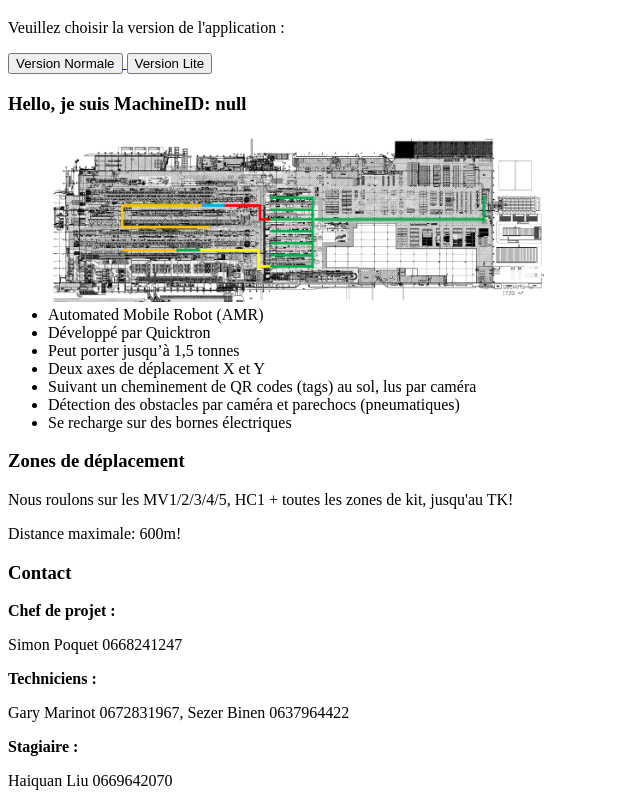
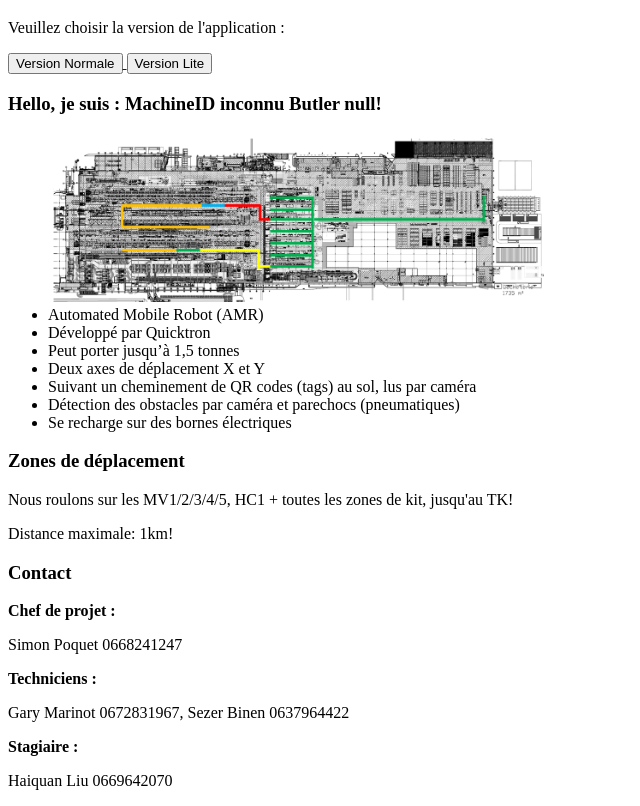
Before and after one commit to Lavigne6/Stellantis_SX_CPL_AMR, a plain HTML site: page index.html in a window 1280 px wide. Both pictures are taken after a click on the button "Version Lite". Shown: the part 61-867 px from the top of the page, without its empty margins (0-640 px from the left). Drawn offline with Linux system fonts and the light colour scheme.

Commit message:
Update index.html

```diff
--- a/index.html
+++ b/index.html
@@ -35,7 +35,7 @@
 
         <h3>Zones de déplacement</h3>
         <p>Nous roulons sur les MV1/2/3/4/5, HC1 + toutes les zones de kit, jusqu'au TK!</p>
-        <p>Distance maximale: 600m!</p>
+        <p>Distance maximale: 1km!</p>
 
         <h3>Contact</h3>
         <p><strong>Chef de projet :</strong></p>
@@ -54,11 +54,34 @@
         }
 
         // 显示Lite内容并插入MachineID
-        function showLite() {
-            var machineID = getQueryParam("MachineID");
-            document.getElementById("machineIDText").innerHTML = "Hello, je suis MachineID: " + machineID;
-            document.getElementById("liteContent").style.display = "block";
-        }
+function showLite() {
+    var machineID = getQueryParam("MachineID");
+    var machineNames = {
+        35: "16",
+        40: "Adil",
+        42: "Lilouch",
+        57: "Saoudi",
+        58: "Emilie",
+        66: "Haiquan",
+        70: "Stéphane",
+        81: "Merguez",
+        83: "Mickael",
+        88: "Guofeng",
+        89: "Grincheu",
+        98: "Rogerio",
+        100: "Simon",
+        102: "Le magicien",
+        121: "Caro",
+        128: "Sam",
+        142: "Bayram",
+        164: "Mickey"
+    };
+
+    var machineName = machineNames[machineID] || "MachineID inconnu";
+    document.getElementById("machineIDText").innerHTML = "Hello, je suis : " + machineName + " Butler " + machineID + "!";
+    document.getElementById("liteContent").style.display = "block";
+}
+
 
         // 动态设置Normal版本的链接
         window.onload = function() {
```
